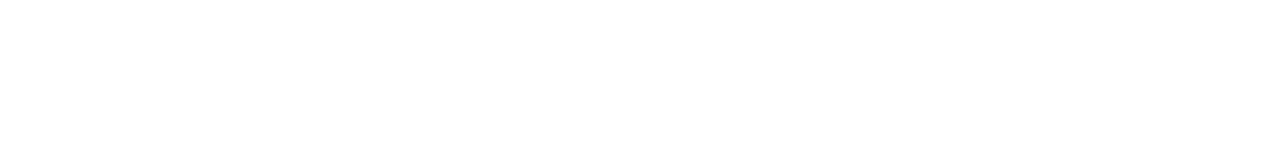
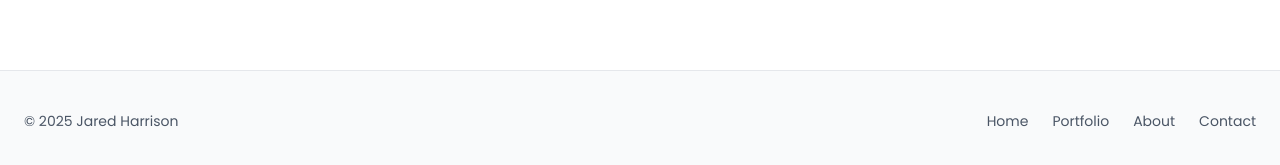
Before and after one commit to Jared-Ha/Portfolio-2025, a Next.js app: page / in a window 1280 px wide. Shown: the part 2517-2682 px from the top of the page. Before the commit the page ends 2507 px from the top, so only its background shows below. Built offline with nearby package versions, Linux system fonts and the light colour scheme.

Commit message:
add footer and styling including up arrow bump

```diff
--- /dev/null
+++ b/src/app/components/Footer.jsx
@@ -0,0 +1,63 @@
+"use client";
+
+import Link from "next/link";
+import { useEffect, useState } from "react";
+
+export default function Footer() {
+  const [showScrollTop, setShowScrollTop] = useState(false);
+
+  useEffect(() => {
+    const handleScroll = () => setShowScrollTop(window.scrollY > 200);
+    window.addEventListener("scroll", handleScroll);
+    return () => window.removeEventListener("scroll", handleScroll);
+  }, []);
+
+  const scrollToTop = () => window.scrollTo({ top: 0, behavior: "smooth" });
+
+  return (
+    <footer className="relative bg-gray-50 border-t border-gray-200 py-10 px-6 mt-20">
+      {/* Up arrow bump */}
+      {showScrollTop && (
+        <button
+          onClick={scrollToTop}
+          className="absolute left-1/2 -top-4 transform -translate-x-1/2 bg-white border border-gray-200 rounded-full p-2 shadow-sm hover:shadow-md transition"
+          aria-label="Scroll to top"
+        >
+          <svg
+            xmlns="http://www.w3.org/2000/svg"
+            className="w-5 h-5 text-gray-500"
+            fill="none"
+            viewBox="0 0 24 24"
+            stroke="currentColor"
+          >
+            <path
+              strokeLinecap="round"
+              strokeLinejoin="round"
+              strokeWidth={2}
+              d="M5 15l7-7 7 7"
+            />
+          </svg>
+        </button>
+      )}
+
+      <div className="max-w-7xl mx-auto flex flex-col md:flex-row justify-between items-center gap-4 text-gray-600 text-sm">
+        <p>© {new Date().getFullYear()} Jared Harrison</p>
+
+        <nav className="flex space-x-6">
+          <Link href="/" className="hover:text-black transition">
+            Home
+          </Link>
+          <Link href="/portfolio" className="hover:text-black transition">
+            Portfolio
+          </Link>
+          <Link href="/about" className="hover:text-black transition">
+            About
+          </Link>
+          <Link href="/contact" className="hover:text-black transition">
+            Contact
+          </Link>
+        </nav>
+      </div>
+    </footer>
+  );
+}
--- a/src/app/layout.js
+++ b/src/app/layout.js
@@ -1,6 +1,7 @@
 import "./globals.css";
 import { Poppins } from "next/font/google";
 import Header from "./components/Header";
+import Footer from "./components/Footer";
 
 const poppins = Poppins({
   subsets: ["latin"],
@@ -21,6 +22,7 @@
         <main className="mx-auto max-w-7xl px-6 md:px-16 lg:px-40">
           {children}
         </main>
+        <Footer />
       </body>
     </html>
   );
```
